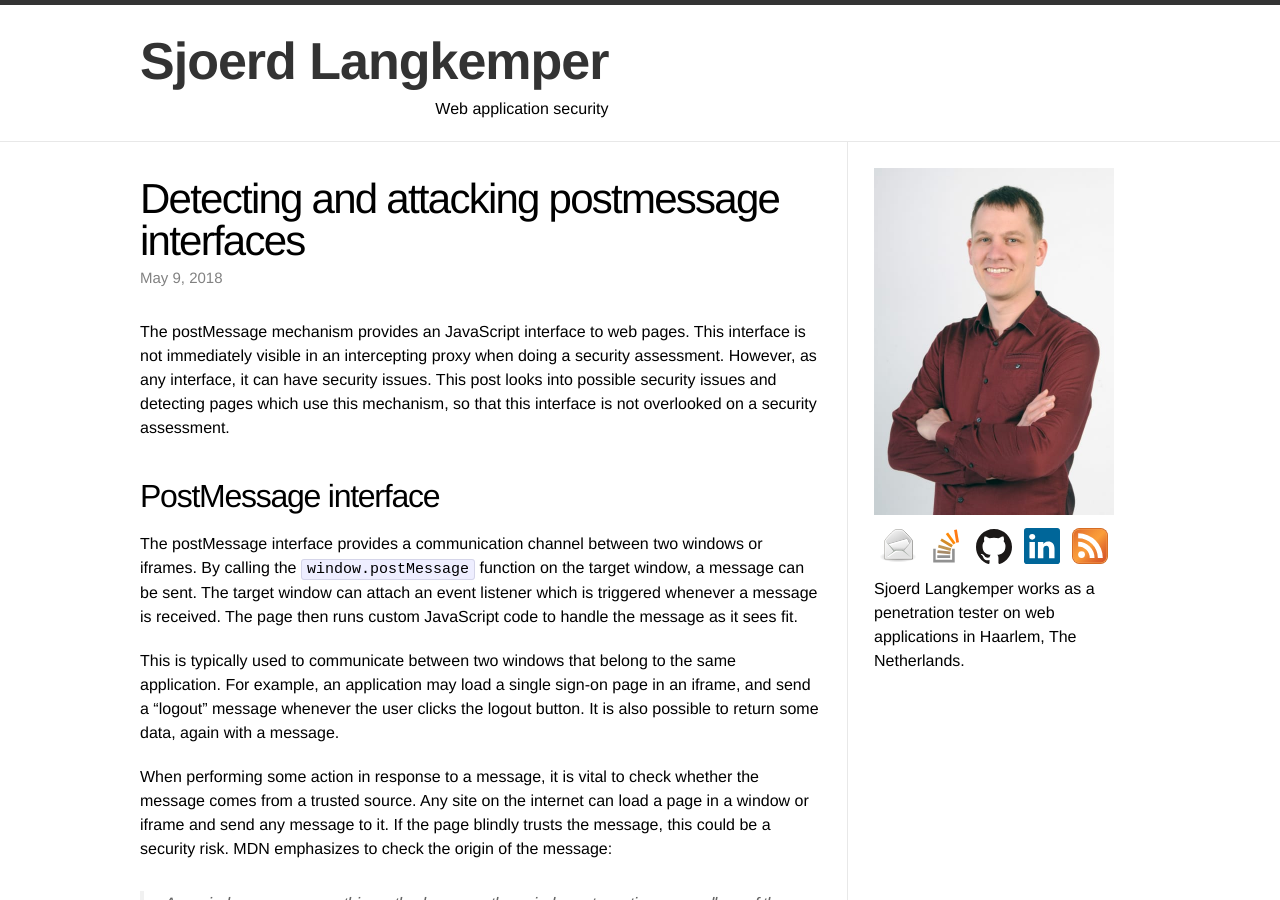
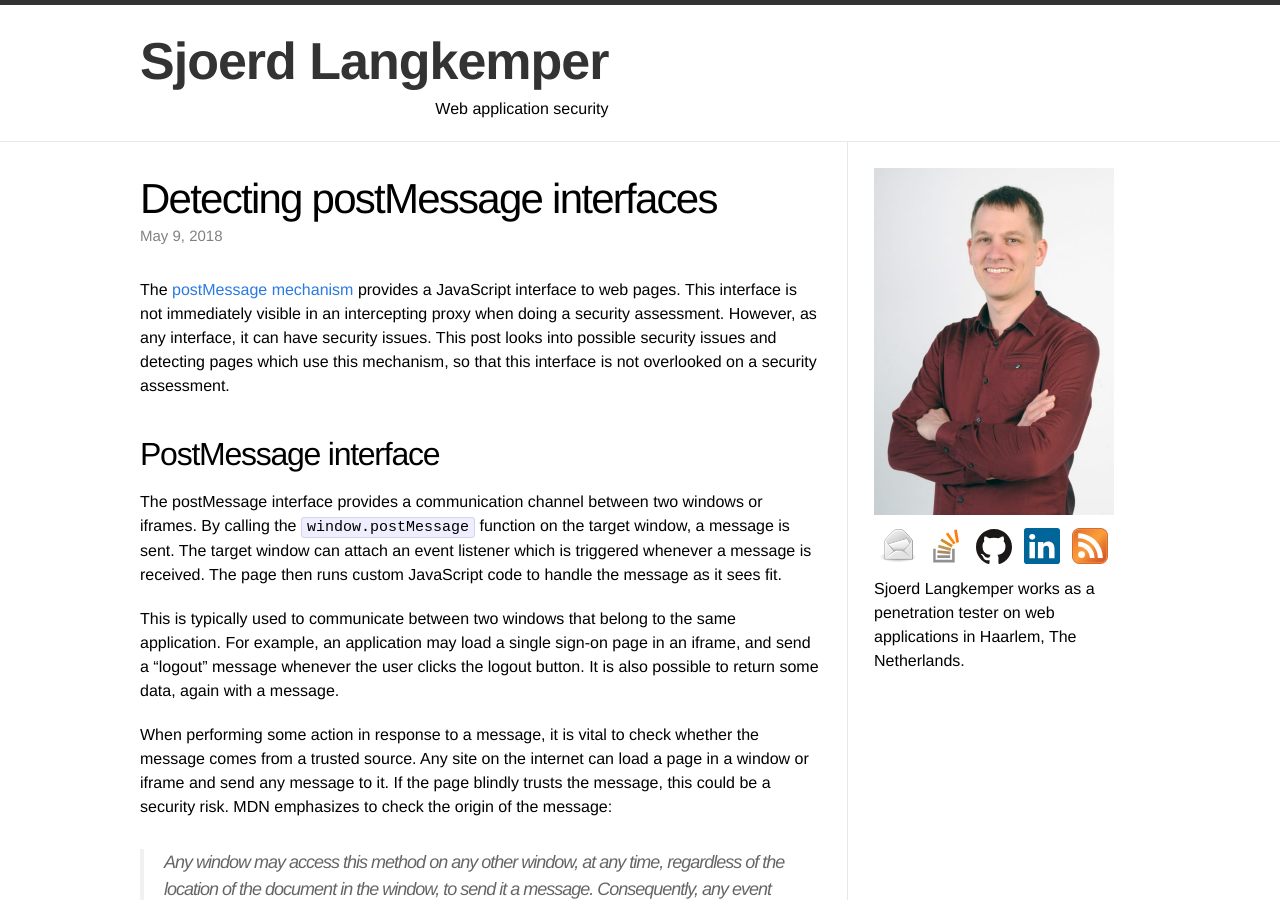
Before and after one commit to Sjord/Sjord.github.io, a Jekyll site: the page built from _posts/2018-03-26-attacking-postmessage-interfaces.md, in a window 1280 px wide and 900 px high. Built offline with Jekyll 4.4.1, drawn with Linux system fonts in a browser that asks for light colours; some of the changed text lies outside the part shown.

Commit message:
Some small fixes

```diff
--- a/_posts/2018-03-26-attacking-postmessage-interfaces.md
+++ b/_posts/2018-03-26-attacking-postmessage-interfaces.md
@@ -1,17 +1,17 @@
 ---
 layout: post
-title: "Detecting and attacking postmessage interfaces"
+title: "Detecting postMessage interfaces"
 thumbnail: postes-240.jpg
 date: 2018-05-09
 ---
 
-The postMessage mechanism provides an JavaScript interface to web pages. This interface is not immediately visible in an intercepting proxy when doing a security assessment. However, as any interface, it can have security issues. This post looks into possible security issues and detecting pages which use this mechanism, so that this interface is not overlooked on a security assessment.
+The [postMessage mechanism](https://developer.mozilla.org/en-US/docs/Web/API/Window/postMessage) provides a JavaScript interface to web pages. This interface is not immediately visible in an intercepting proxy when doing a security assessment. However, as any interface, it can have security issues. This post looks into possible security issues and detecting pages which use this mechanism, so that this interface is not overlooked on a security assessment.
 
 <!-- photo source https://pxhere.com/en/photo/814182 -->
 
 ## PostMessage interface
 
-The postMessage interface provides a communication channel between two windows or iframes. By calling the `window.postMessage` function on the target window, a message can be sent. The target window can attach an event listener which is triggered whenever a message is received. The page then runs custom JavaScript code to handle the message as it sees fit.
+The postMessage interface provides a communication channel between two windows or iframes. By calling the `window.postMessage` function on the target window, a message is sent. The target window can attach an event listener which is triggered whenever a message is received. The page then runs custom JavaScript code to handle the message as it sees fit.
 
 This is typically used to communicate between two windows that belong to the same application. For example, an application may load a single sign-on page in an iframe, and send a "logout" message whenever the user clicks the logout button. It is also possible to return some data, again with a message.
 
@@ -44,7 +44,7 @@
 
 ## Conclusion
 
-Web messaging is a mechanism for message passing between windows. It can introduce security vulnerabilities if it blindly trusts messages. The MessPostage plugin reminds you to check for such kind of vulnerabilities whenever a page uses messages.
+Web messaging is a mechanism for message passing between windows. It can introduce security vulnerabilities if it blindly trusts messages. The [MessPostage plugin](https://github.com/Sjord/messpostage) reminds you to check for such kind of vulnerabilities whenever a page uses messages.
 
 ## Read more
 
```
